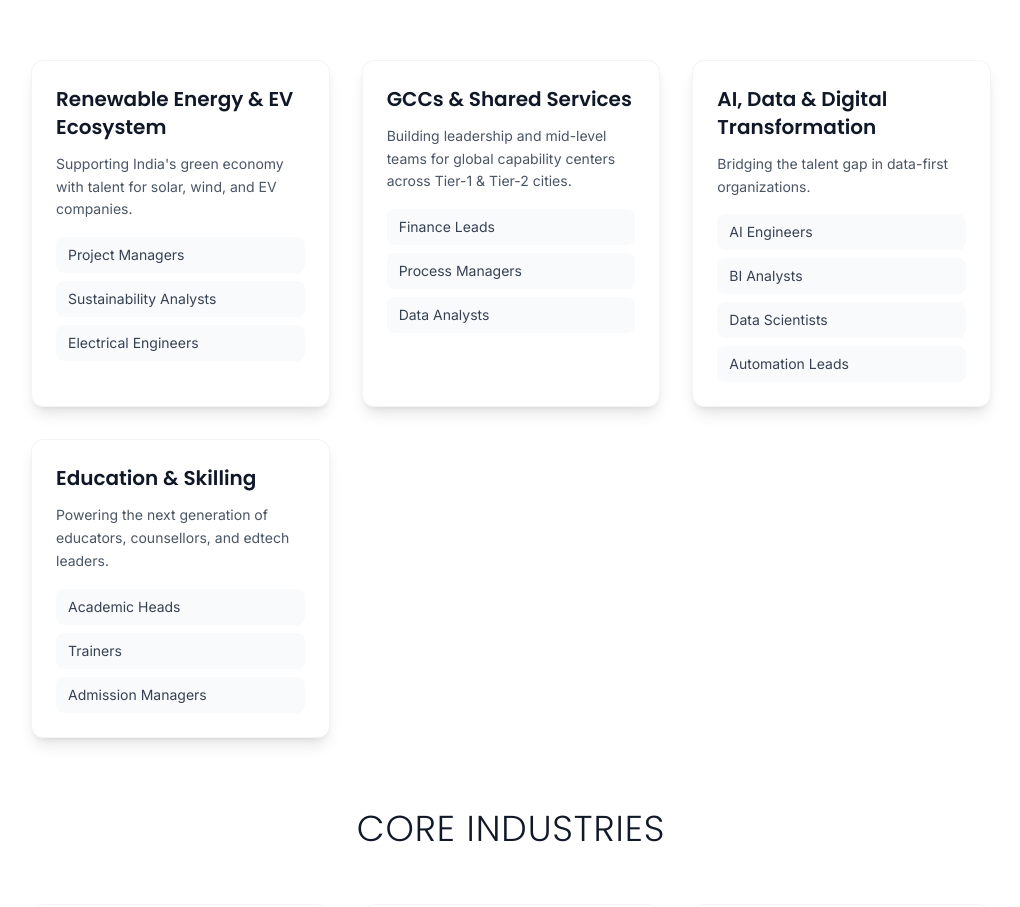
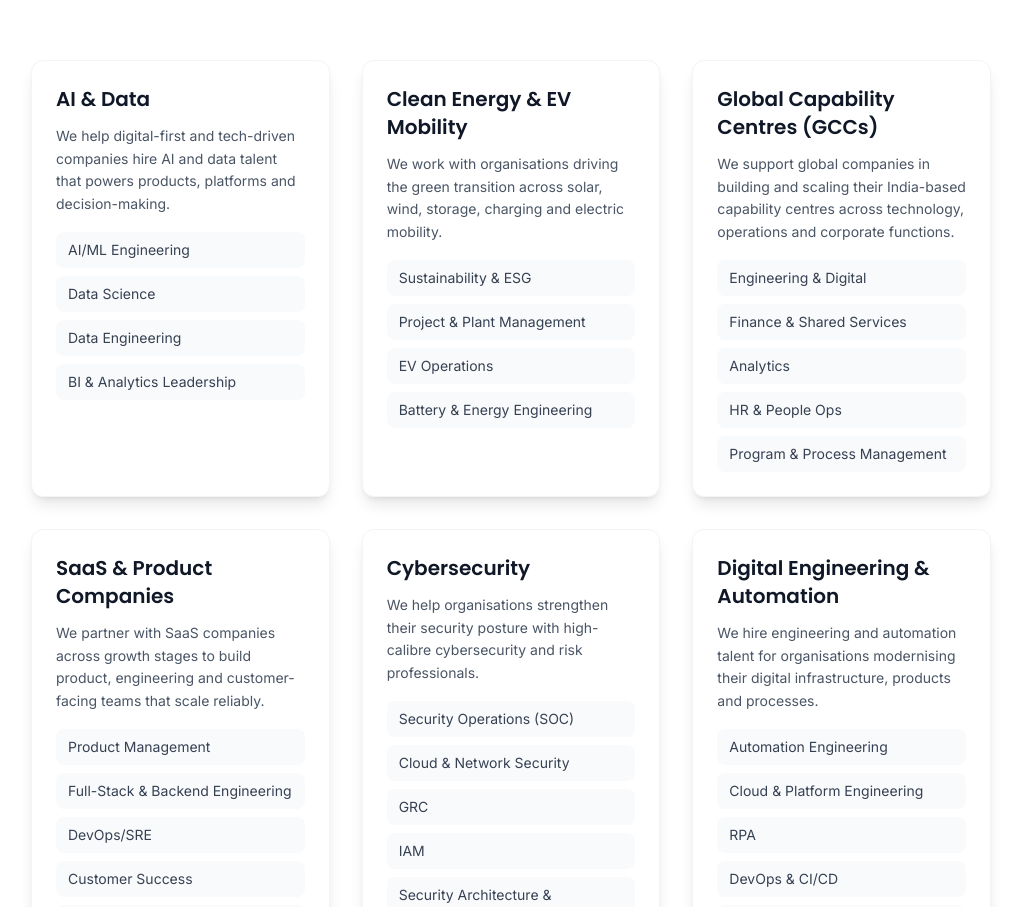
Before and after one commit to StaffAnchor/staffanchor, a Next.js app: page /industry-expertise in a window 1280 px wide. Shown: the part 1426-2333 px from the top of the page, without its empty margins (257-1277 px from the left). Built offline with nearby package versions, Linux system fonts and the light colour scheme.

Commit message:
emerging seectors changed in industry page

```diff
--- a/src/app/industry-expertise/page.tsx
+++ b/src/app/industry-expertise/page.tsx
@@ -16,26 +16,88 @@ const industryMetrics = [
 const industries = [
   {
     category: "Emerging Sectors",
-    data: [
+    data : [
   {
-        industry: "Renewable Energy & EV Ecosystem",
-        description: "Supporting India's green economy with talent for solar, wind, and EV companies.",
-        roles: ["Project Managers", "Sustainability Analysts", "Electrical Engineers"]
+    industry: "AI & Data",
+    description:
+      "We help digital-first and tech-driven companies hire AI and data talent that powers products, platforms and decision-making.",
+    roles: [
+      "AI/ML Engineering",
+      "Data Science",
+      "Data Engineering",
+      "BI & Analytics Leadership"
+    ]
   },
   {
-        industry: "GCCs & Shared Services",
-        description: "Building leadership and mid-level teams for global capability centers across Tier-1 & Tier-2 cities.",
-        roles: ["Finance Leads", "Process Managers", "Data Analysts"]
+    industry: "Clean Energy & EV Mobility",
+    description:
+      "We work with organisations driving the green transition across solar, wind, storage, charging and electric mobility.",
+    roles: [
+      "Sustainability & ESG",
+      "Project & Plant Management",
+      "EV Operations",
+      "Battery & Energy Engineering"
+    ]
   },
   {
-        industry: "AI, Data & Digital Transformation",
-        description: "Bridging the talent gap in data-first organizations.",
-        roles: ["AI Engineers", "BI Analysts", "Data Scientists", "Automation Leads"]
+    industry: "Global Capability Centres (GCCs)",
+    description:
+      "We support global companies in building and scaling their India-based capability centres across technology, operations and corporate functions.",
+    roles: [
+      "Engineering & Digital",
+      "Finance & Shared Services",
+      "Analytics",
+      "HR & People Ops",
+      "Program & Process Management"
+    ]
   },
   {
-        industry: "Education & Skilling",
-        description: "Powering the next generation of educators, counsellors, and edtech leaders.",
-        roles: ["Academic Heads", "Trainers", "Admission Managers"]
+    industry: "SaaS & Product Companies",
+    description:
+      "We partner with SaaS companies across growth stages to build product, engineering and customer-facing teams that scale reliably.",
+    roles: [
+      "Product Management",
+      "Full-Stack & Backend Engineering",
+      "DevOps/SRE",
+      "Customer Success",
+      "Sales & Solutions Engineering"
+    ]
+  },
+  {
+    industry: "Cybersecurity",
+    description:
+      "We help organisations strengthen their security posture with high-calibre cybersecurity and risk professionals.",
+    roles: [
+      "Security Operations (SOC)",
+      "Cloud & Network Security",
+      "GRC",
+      "IAM",
+      "Security Architecture & Leadership"
+    ]
+  },
+  {
+    industry: "Digital Engineering & Automation",
+    description:
+      "We hire engineering and automation talent for organisations modernising their digital infrastructure, products and processes.",
+    roles: [
+      "Automation Engineering",
+      "Cloud & Platform Engineering",
+      "RPA",
+      "DevOps & CI/CD",
+      "Software Engineering Leadership"
+    ]
+  },
+  {
+    industry: "DeepTech",
+    description:
+      "We work with companies building at the edge of technology — across robotics, semiconductors, advanced computing and other DeepTech domains.",
+    roles: [
+      "Robotics & Hardware",
+      "Embedded Systems",
+      "Semiconductors",
+      "Research & Applied Science",
+      "Advanced Computing"
+    ]
   }
 ]
   },
```
Lines whose indentation alone changed are shown as unchanged.
